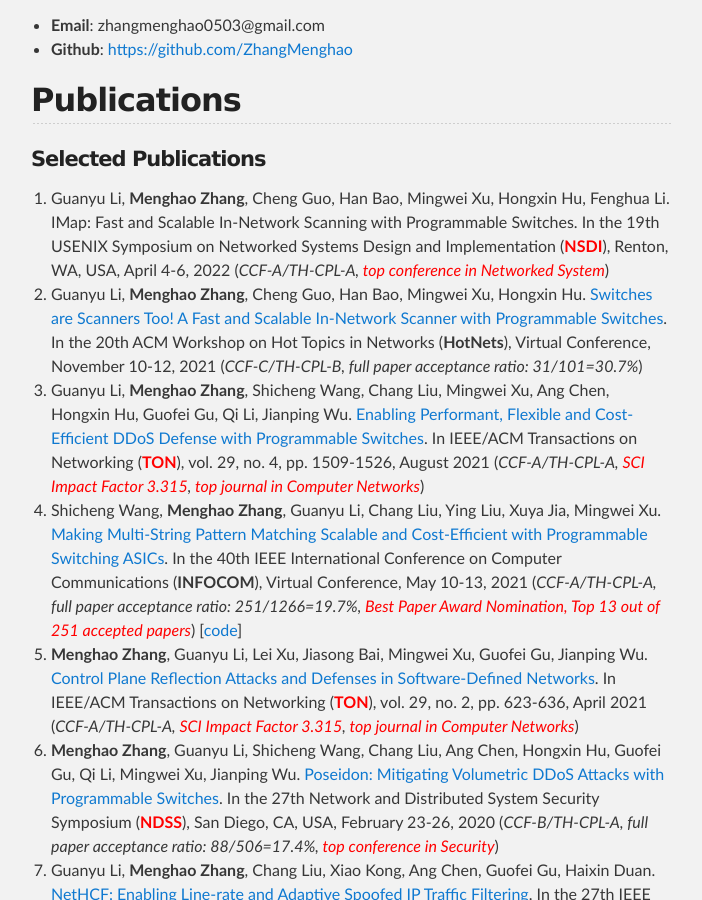
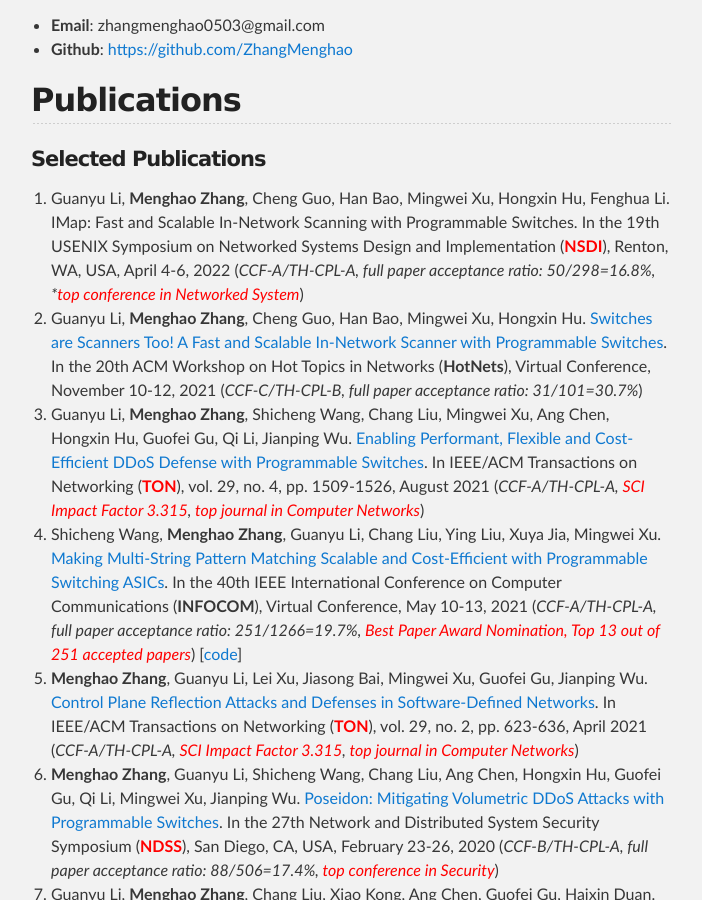
Before and after one commit to zhangmenghao/zhangmenghao.github.io, a Jekyll site: the page built from index.md, in a window 1280 px wide and 900 px high, scrolled down 1173 px. Shown: the whole window, without its empty margins (289-991 px from the left). Built offline with Jekyll 4.4.1, drawn with Linux system fonts in a browser that asks for light colours.

Commit message:
Update paper

```diff
--- a/index.md
+++ b/index.md
@@ -25,7 +25,7 @@ category: Tech
 #### Selected Publications
 9. Guanyu Li, __Menghao Zhang__, Cheng Guo, Han Bao, Mingwei Xu, Hongxin Hu, Fenghua Li.
 IMap: Fast and Scalable In-Network Scanning with Programmable Switches.
-In the 19th USENIX Symposium on Networked Systems Design and Implementation (**<font color='red'>NSDI</font>**), Renton, WA, USA, April 4-6, 2022 (*CCF-A/TH-CPL-A, <font color='red'>top conference in Networked System</font>*)
+In the 19th USENIX Symposium on Networked Systems Design and Implementation (**<font color='red'>NSDI</font>**), Renton, WA, USA, April 4-6, 2022 (*CCF-A/TH-CPL-A, full paper acceptance ratio: 50/298=16.8%, *<font color='red'>top conference in Networked System</font>*)
 8. Guanyu Li, __Menghao Zhang__, Cheng Guo, Han Bao, Mingwei Xu, Hongxin Hu.
 [Switches are Scanners Too! A Fast and Scalable In-Network Scanner with Programmable Switches](./papers/HotNets2021-IMap.pdf).
 In the 20th ACM Workshop on Hot Topics in Networks (**HotNets**), Virtual Conference, November 10-12, 2021 (*CCF-C/TH-CPL-B, full paper acceptance ratio: 31/101=30.7%*)
```
